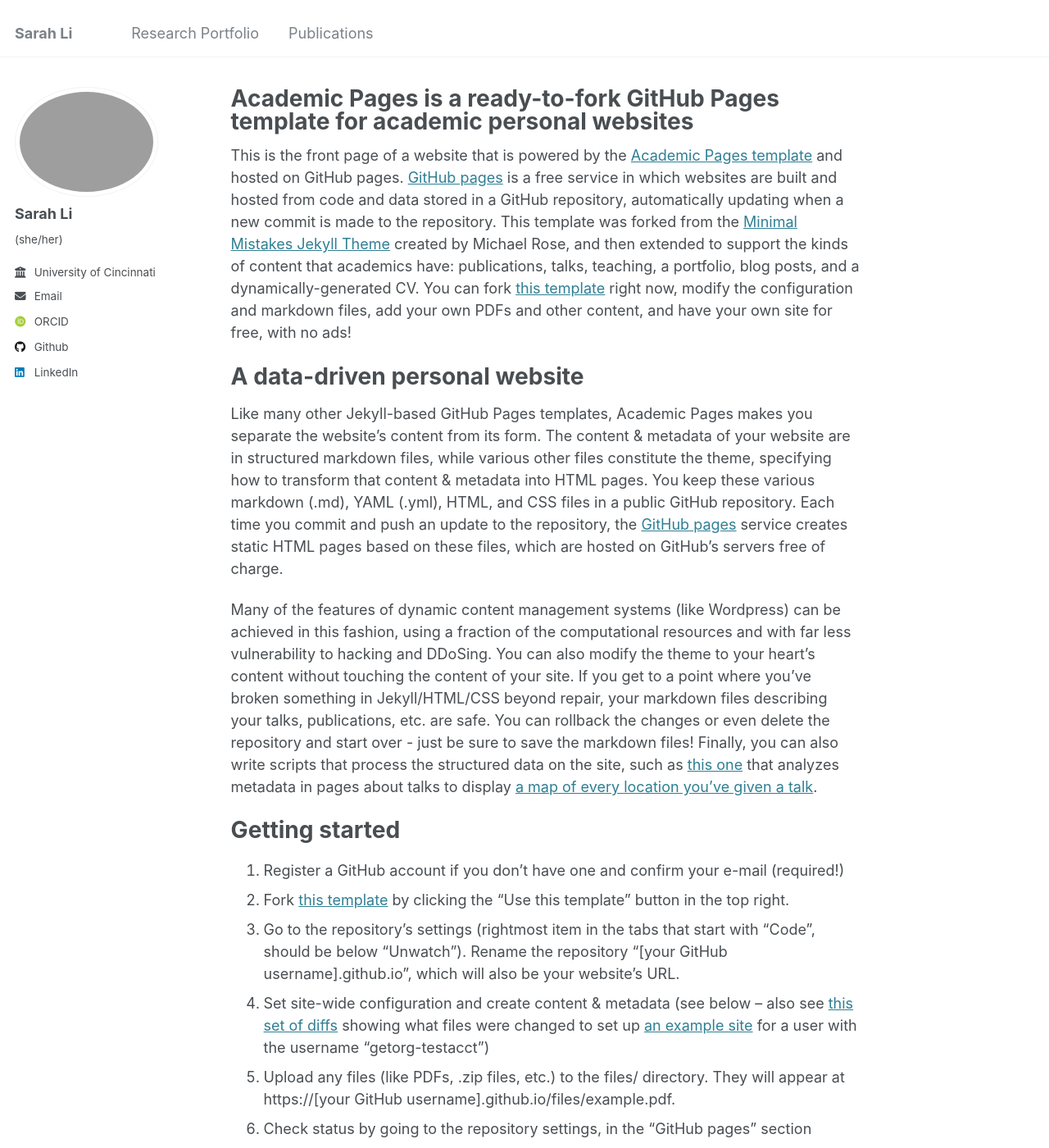
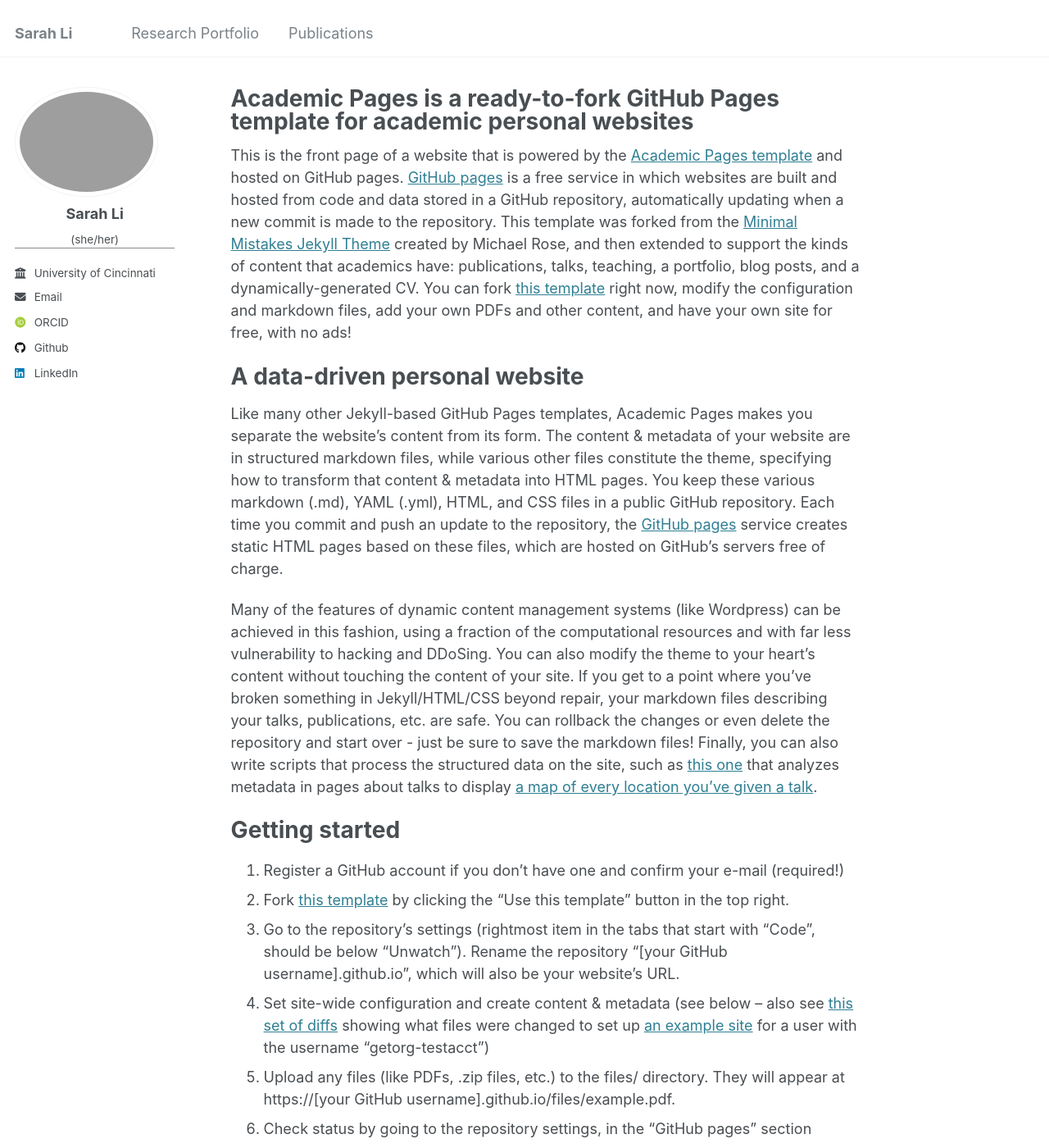
Before and after one commit to SarahRLi/sarahrli.github.io, a Jekyll site: the page built from _pages/about.md, in a window 1280 px wide and 1400 px high. Shown: the whole window at 82% size. Built offline with Jekyll 4.4.1, drawn with Linux system fonts in a browser that asks for light colours; some web fonts are replaced.

Commit message:
Update _sidebar.scss

```diff
--- a/_sass/_sidebar.scss
+++ b/_sass/_sidebar.scss
@@ -127,6 +127,7 @@
 .sidebar .author__name {
   font-family: $sans-serif;
   font-size: $type-size-5;
+  text-align: center;
 }
 
 .sidebar .author__desktop {
@@ -138,17 +139,15 @@
 
 .author__pronouns {
   margin: 0;
-  horizontal-align: center;
+  text-align: center;
 
   @include breakpoint($large) {
     margin-top: 10px;
-    margin-bottom: 10px;
+    margin-bottom: 20px;
+    border-bottom: 1px solid #888;
   }
 }
 
-.line {
-  border-bottom: 1px solid #888;
-}
 
 .author__bio {
   margin: 0;
```
